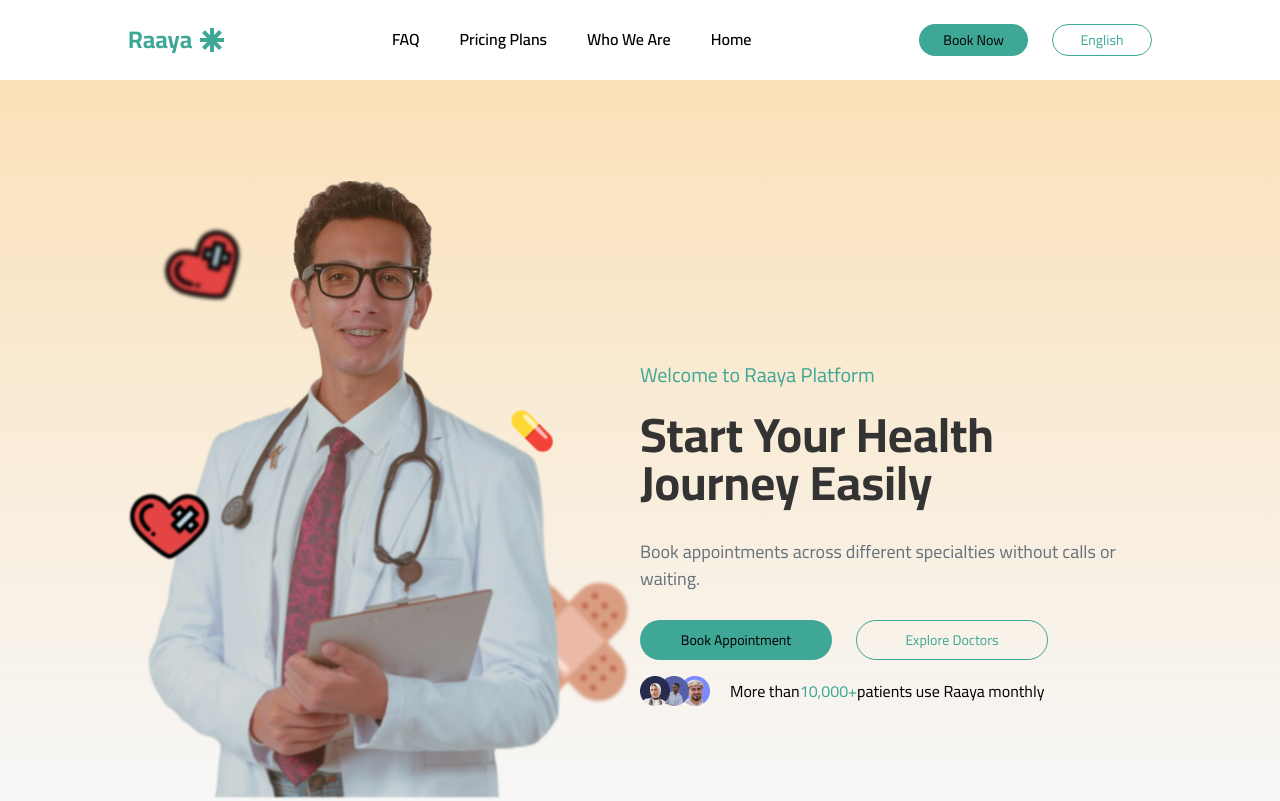
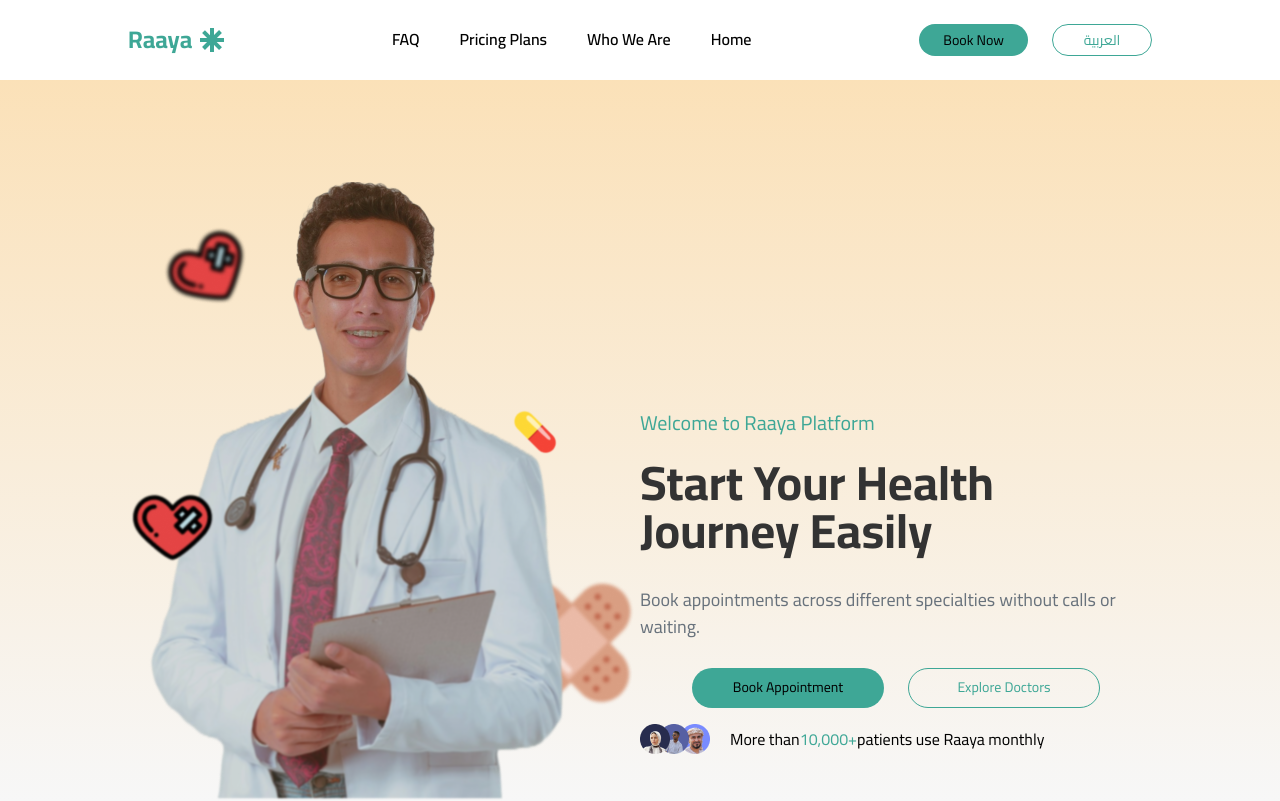
Before and after one commit to Abo3baziz/raaya, a Next.js app: page /en in a window 1280 px wide. Shown: the top 801 px of the page. Built offline with nearby package versions, Linux system fonts and the light colour scheme.

Commit message:
fix: fixed some bugs & UI related
- fixed language switch button when switching between languages
- fixed UI responsive mobile menu
- changed default locale language to english

```diff
--- a/app/ui/Buttons.tsx
+++ b/app/ui/Buttons.tsx
@@ -3,14 +3,16 @@ import Link from "next/link";
 export function Button({
   text,
   className,
+  url,
 }: {
   text?: string;
   className: string;
+  url: string;
 }) {
   return (
     <Link
       className={`${className} rounded-full flex items-center justify-center text-[14px]`}
-      href="/requested-page"
+      href={url}
     >
       {text}
     </Link>
@@ -20,13 +22,15 @@ export function Button({
 export function BorderButton({
   text,
   className,
+  url,
 }: {
   text: string;
   className: string;
+  url: string;
 }) {
   return (
     <Link
-      href="/requested-page"
+      href={url}
       className={`${className} border text-[14px] rounded-full flex items-center justify-center`}
     >
       {text}
--- a/app/ui/Footer.tsx
+++ b/app/ui/Footer.tsx
@@ -62,6 +62,7 @@ export default function Footer() {
             </p>
 
             <Button
+              url="/placeholder"
               text={t("button")}
               className="w-full sm:w-44 h-10 bg-primary font-semibold justify-self-end"
             />
--- a/app/ui/Hero.tsx
+++ b/app/ui/Hero.tsx
@@ -11,7 +11,7 @@ export default function Hero() {
     <>
       <div className="bg-gold-cream relative min-h-[calc(100vh-80px)]">
         <div
-          className="max-w-[1440px] mx-auto grid grid-cols-1 lg:grid-cols-2 px-4 md:px-8 lg:px-16 xl:px-32 flex-1 min-h-[calc(100vh-80px)]"
+          className="max-w-[1440px] mx-auto grid grid-cols-1 lg:grid-cols-2 px-4 md:px-8 lg:px-16 xl:px-32 flex-1 min-h-[calc(100vh-80px)] md:place-items-center"
           id=""
         >
           <div className="order-1 lg:order-0 mt-auto">
@@ -20,7 +20,7 @@ export default function Hero() {
               alt="Doctor image"
               fetchPriority="high"
               loading="eager"
-              className="max-w-full h-auto"
+              className="max-w-full h-auto md:mt-25"
             />
           </div>
 
@@ -37,12 +37,14 @@ export default function Hero() {
                 {t("p")}
               </p>
             </div>
-            <div className="flex sm:flex-row gap-4 sm:gap-x-6 mb-4">
+            <div className="flex sm:flex-row gap-4 sm:gap-x-6 mb-4 justify-center">
               <Button
+                url="placeholder"
                 text={t("buttons.check-now")}
                 className="bg-primary w-full sm:w-48 h-10 px-6"
               />
               <BorderButton
+                url="placeholder"
                 className="text-primary w-full sm:w-48 h-10 px-6"
                 text={t("buttons.explore-doctors")}
               />
--- a/app/ui/PlanCard.tsx
+++ b/app/ui/PlanCard.tsx
@@ -49,7 +49,11 @@ export function PlanCard({
         </div>
       </div>
 
-      <Button text={t("button")} className="w-full py-2 bg-primary " />
+      <Button
+        text={t("button")}
+        url="placeholder"
+        className="w-full py-2 bg-primary "
+      />
     </article>
   );
 }
--- a/app/ui/navbar.tsx
+++ b/app/ui/navbar.tsx
@@ -6,6 +6,7 @@ import { Button, BorderButton } from "./Buttons";
 import { useState } from "react";
 import { Menu, X } from "lucide-react";
 import { useTranslations } from "next-intl";
+import { useLocale } from "next-intl";
 
 export default function Navbar() {
   const [isMenuOpen, setIsMenuOpen] = useState(false);
@@ -14,9 +15,11 @@ export default function Navbar() {
   const tLogo = useTranslations("logo");
   const tButton = useTranslations("button");
 
+  const locale = useLocale();
+
   return (
     <nav className="flex max-w-full flex-wrap justify-between text-2xl bg-[rgba(255,255,255,0.9)] sticky top-0 z-50">
-      <div className="w-full max-w-[1440px] mx-auto flex flex-wrap justify-between px-4 md:px-8 lg:px-16 xl:px-32 h-20">
+      <div className="w-full max-w-[1440px] mx-auto flex flex-wrap justify-between px-4 md:px-8 lg:px-16 xl:px-32 h-20 relative">
         <div className="flex items-center gap-x-2">
           <p className="font-bold text-primary">{tLogo("company")}</p>
           <Image src={myLogo} alt={tLogo("imageAlt")} />
@@ -53,11 +56,13 @@ export default function Navbar() {
         {/* Desktop buttons */}
         <div className="hidden lg:flex flex-row-reverse items-center gap-x-6">
           <BorderButton
-            text={tButton("english")}
+            text={locale === "en" ? "العربية" : "English"}
+            url={locale === "en" ? "/ar" : "/en"}
             className="text-primary border text-[14px] w-25 h-8 px-6 rounded-full leading-[200%]"
           />
 
           <Button
+            url="placeholder"
             text={tButton("check-now")}
             className="bg-primary  text-[14px] w-fit h-8 px-6 rounded-full leading-[200%]"
           />
@@ -65,7 +70,7 @@ export default function Navbar() {
 
         {/* Mobile menu */}
         {isMenuOpen && (
-          <div className="lg:hidden w-full mt-4 pb-4">
+          <div className="lg:hidden absolute left-0 top-20 bg-[#d6d6d6] w-full px-8 py-10">
             <ul className="flex flex-col gap-y-4 font-semibold text-[1rem] items-end">
               <li>
                 <Link href="" onClick={() => setIsMenuOpen(false)}>
@@ -89,13 +94,15 @@ export default function Navbar() {
               </li>
             </ul>
 
-            <div className="flex flex-col items-stretch gap-y-3 mt-4">
+            <div className="flex flex-row justify-end gap-x-3 mt-4">
               <Button
                 text={tButton("check-now")}
                 className="bg-primary text-[14px] h-10 px-6 rounded-full"
+                url="/placeholder"
               />
               <BorderButton
-                text={tButton("english")}
+                text={locale === "en" ? "العربية" : "English"}
+                url={locale === "en" ? "/ar" : "/en"}
                 className="text-primary border text-[14px] h-10 px-6 rounded-full"
               />
             </div>
--- a/i18n/routing.ts
+++ b/i18n/routing.ts
@@ -2,5 +2,5 @@ import { defineRouting } from "next-intl/routing";
 
 export const routing = defineRouting({
   locales: ["ar", "en"],
-  defaultLocale: "ar",
+  defaultLocale: "en",
 });
```
